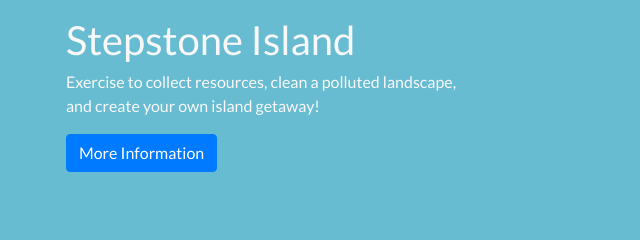
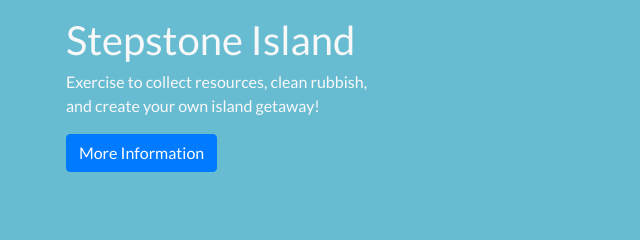
Before and after one commit to moose15/moose15.github.io, a website: page StepstoneIsland/index.html in a window 1280 px wide. Shown: the part 237-477 px from the top of the page, 19-659 px from the left. Drawn offline with Linux system fonts and the light colour scheme.

Commit message:
Changed wording in stepstone island website.

```diff
--- a/StepstoneIsland/index.html
+++ b/StepstoneIsland/index.html
@@ -61,7 +61,7 @@
           <div class= "row">
              <div class="col-lg-6 ml-auto intro-message">
               <h1>Stepstone Island</h1>
-                <p>Exercise to collect resources, clean a polluted landscape,<br> and create your own island getaway!</p>
+                <p>Exercise to collect resources, clean rubbish,<br> and create your own island getaway!</p>
                <a class = "scrollLink" href="#about"><button type="button" class="btn btn-primary">More Information</button></a>
              </div>
              <div class="col-lg-6 ml-auto">
```
